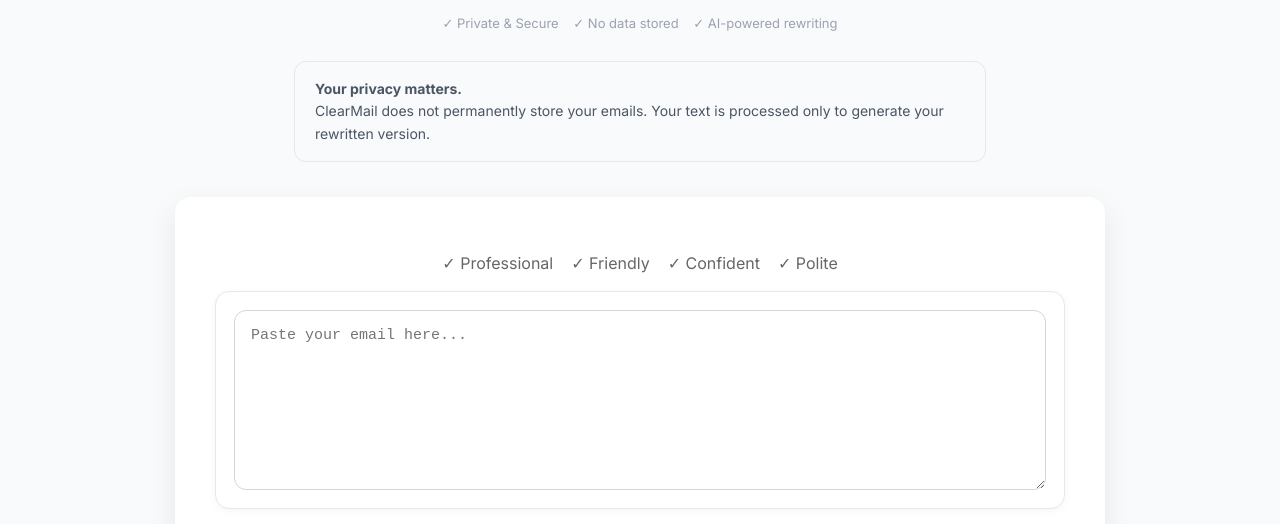
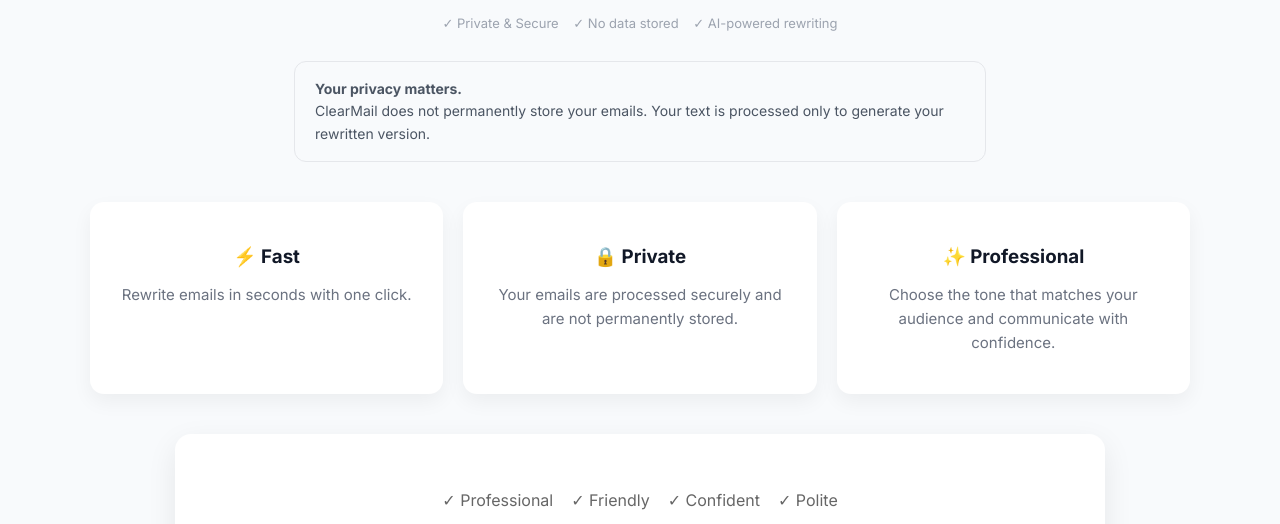
Before and after one commit to yannick-tech10/ClearMail, a website: page public/index.html in a window 1280 px wide. Shown: the part 238-762 px from the top of the page. Drawn offline with Linux system fonts and the light colour scheme.

Commit message:
Add features section to landing page

```diff
--- a/public/index.html
+++ b/public/index.html
@@ -35,6 +35,25 @@
     <strong>Your privacy matters.</strong><br>
     ClearMail does not permanently store your emails. Your text is processed only to generate your rewritten version.
 </div>
+
+<section class="features">
+
+    <div class="feature">
+        <h3>⚡ Fast</h3>
+        <p>Rewrite emails in seconds with one click.</p>
+    </div>
+
+    <div class="feature">
+        <h3>🔒 Private</h3>
+        <p>Your emails are processed securely and are not permanently stored.</p>
+    </div>
+
+    <div class="feature">
+        <h3>✨ Professional</h3>
+        <p>Choose the tone that matches your audience and communicate with confidence.</p>
+    </div>
+
+</section>
 
 <div class="container">
 
--- a/public/style.css
+++ b/public/style.css
@@ -227,3 +227,33 @@ button {
 .nav-links a:hover {
     color: #2563eb;
 }
+
+.features {
+    max-width: 1100px;
+    margin: 40px auto;
+    display: flex;
+    gap: 20px;
+    justify-content: center;
+    flex-wrap: wrap;
+}
+
+.feature {
+    flex: 1;
+    min-width: 220px;
+    background: white;
+    border-radius: 14px;
+    padding: 24px;
+    text-align: center;
+    box-shadow: 0 8px 20px rgba(0,0,0,0.05);
+}
+
+.feature h3 {
+    margin-bottom: 10px;
+    color: #111827;
+}
+
+.feature p {
+    color: #6b7280;
+    line-height: 1.6;
+    font-size: 15px;
+}
```
